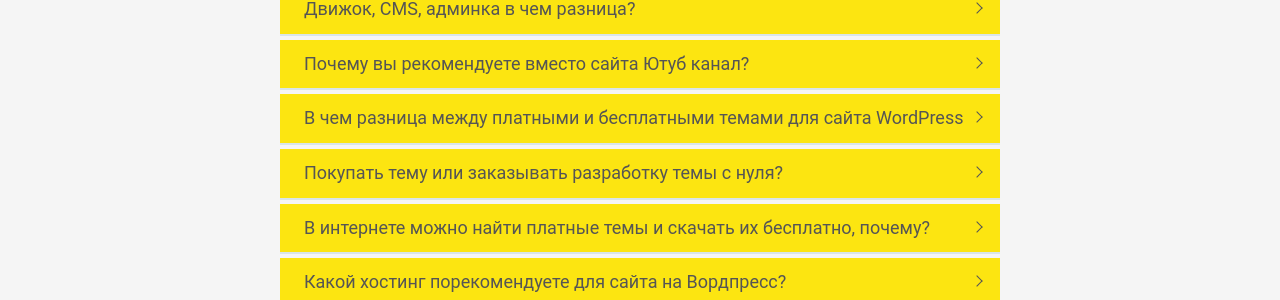
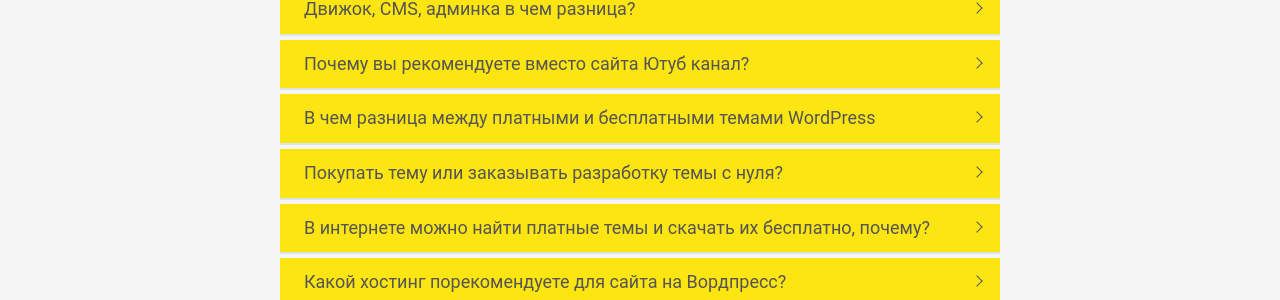
Before and after one commit to VadymVolos/vadymvolos.github.io, a Jekyll site: the page built from _posts/digital-marketing/2017-02-07-varianty-na-chem-sdelat-sayt.md, in a window 1280 px wide and 900 px high, scrolled down 2133 px. Shown: the part 217-517 px from the top of the window. Built offline with Jekyll 4.4.1, drawn with Linux system fonts in a browser that asks for light colours; nearby versions of some CDN libraries; comment, search, counter and statistics services are not loaded.

Commit message:
Update 2017-02-07-varianty-na-chem-sdelat-sayt.md

```diff
--- a/_posts/digital-marketing/2017-02-07-varianty-na-chem-sdelat-sayt.md
+++ b/_posts/digital-marketing/2017-02-07-varianty-na-chem-sdelat-sayt.md
@@ -88,7 +88,7 @@
 		</div>
 	</li>
 	<li class="accordion-li">
-		<a class="accordion-a">В чем разница между платными и бесплатными темами для сайта WordPress</a>
+		<a class="accordion-a">В чем разница между платными и бесплатными темами WordPress</a>
 		<div class="accordion-content">
 		<p>
          В интернете вы можете встретить название темы (themes) и шаблоны (templates). Шаблон - это дизайн какой-то одной страницы, а тема - это дизайн для всех страниц и блоков сайта. То есть правильно называть тема для сайта (тема оформления для сайта), а не шаблон для сайта. Среди бесплатных тем есть очень много хороших. Платные стоят от 50 до 70 долларов для одного домена, если у вас два сайта то для другого домена нужно повторно купить. В платных темах есть больше функционала, среди платных есть намного больше разнообразия дизайна. Есть больше блоков, слайдеры, спойлеры, блок комментариев, возможность менять цвет блоков, менять шрифты сайта и много другое. Если поискать в некоторых бесплатных темах можно найти очень много настроек таких же какие есть в платной теме. Поэтому нужно отталкиваться от задачи, и потом посмотреть варианты среди бесплатных и платных и потом принять решение. Авторы платных тем часто выпускают лайт (легкую версию платной темы) иногда легкая тема имеет все что нужно, и нет необходимости покупать платную.
```
